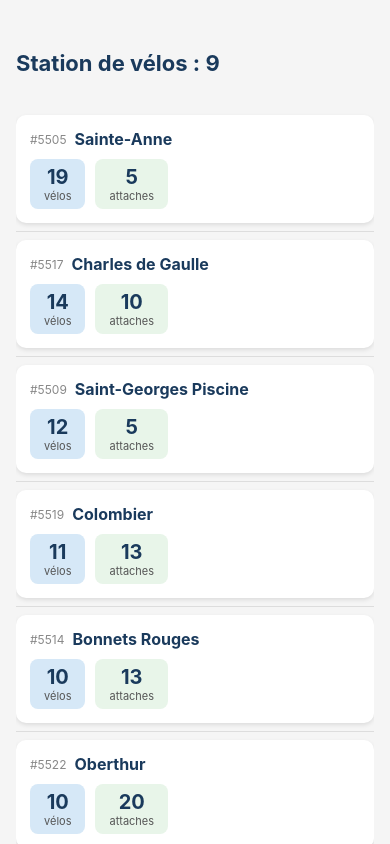
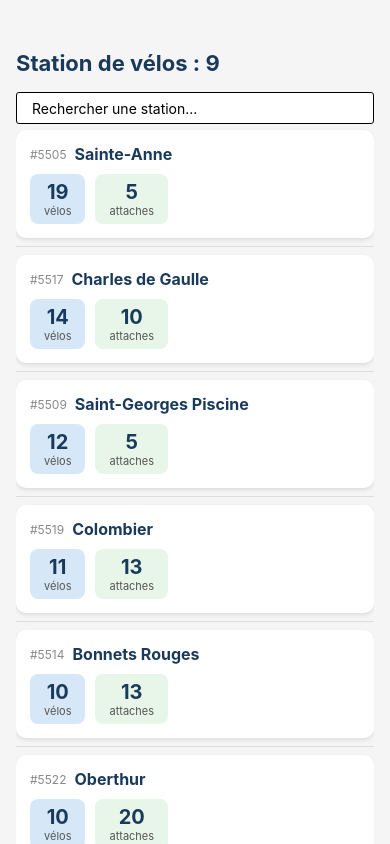
Before and after one commit to jujumichl/React-Tps, a React Native app in the folder tp4-flatlist/: screen / in a window 390 px wide. Built offline with nearby package versions, Linux system fonts and the light colour scheme.

Commit message:
Ajout d'un style à la barre de recherche + ajout d'un placeholder dans la barre de recherche

```diff
--- a/tp4-flatlist/App.js
+++ b/tp4-flatlist/App.js
@@ -17,26 +17,18 @@ export default function App() {
     );
   }
 
-  function Header() {
-    return (
-      <View>
-        <Text style={styles.titre}>Station de vélos : {stations.length}</Text>
-        <TextInput onChangeText={setSearchingText} value={searchingText} />
-      </View>
-    )
-  }
-
 
   return (
     <View style={styles.container}>
       {/* <Text style={styles.titre}>Stations de vélos</Text> */}
+      <Text style={styles.titre}>Station de vélos : {stations.length}</Text>
+      <TextInput onChangeText={setSearchingText} value={searchingText} style={styles.search} placeholder='Rechercher une station...'/>
 
       <FlatList
         data={displayedStations}                         // on passe le tableau d'objets importés depuis stations.js
         keyExtractor={(item) =>                 // React a besoin d'une clé unique par élément pour optimiser les re-rendus. On utilise idstation converti en string.
           item.idstation.toString()}
         ItemSeparatorComponent={Separateur}
-        ListHeaderComponent={Header}
         renderItem={({ item }) => (             // Reçoit un objet avec la propriété item. On déstructure avec ({ item }) pour accéder directement à l'objet station.
           <ItemStation station={item} />
         )}
@@ -63,4 +55,14 @@ const styles = StyleSheet.create({
     paddingVertical: 10,
     color: '#333',
   },
+  search: {
+    height: 30,
+    display: 'flex',
+    padding: '15px',
+    backgroundColor: 'white',
+    borderWidth: 1,
+    borderStyle: 'solid',
+    borderColor: '#000',
+    borderRadius: 3,
+  },
 });
--- a/tp4-flatlist/components/ItemStation.js
+++ b/tp4-flatlist/components/ItemStation.js
@@ -6,7 +6,7 @@ export default function ItemStation({ station }) {
     }
 
     return (
-        <TouchableOpacity >
+        <TouchableOpacity onPress={handlePress}>
             <View style={styles.carte}>
                 {/* En-tete de la carte */}
                 <View style={styles.entete}>
```
